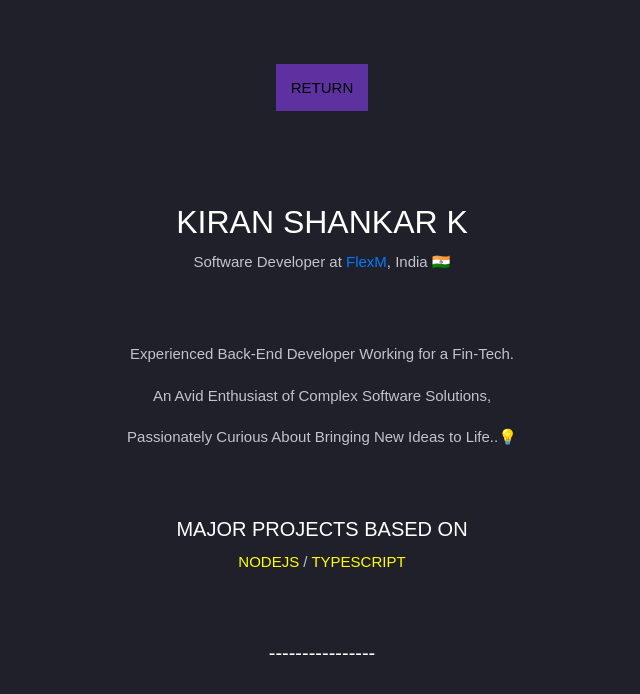
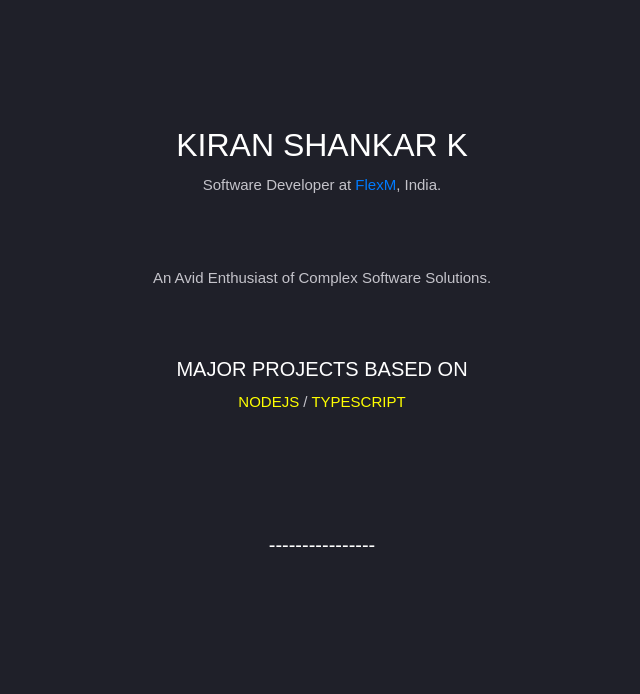
Before and after one commit to nochrome518/knowme, a plain HTML site: page action.html in a window 1280 px wide. Shown: the whole page, without its empty margins (318-958 px from the left). Drawn offline with nearby package versions, Linux system fonts and the light colour scheme.

Commit message:
html files updated

```diff
--- a/action.html
+++ b/action.html
@@ -14,18 +14,15 @@
 </head>
 <body>
 <div id="area">
-  <div id ="menu">  <a href="index.html">RETURN</a>   </div>
-  <br></br>
   <br></br>
   <h2>KIRAN SHANKAR K</h2>
-  <p> Software Developer at <a id ="flexm" href="https://www.flexm.com">FlexM</a>, India 🇮🇳</p>
+  <p> Software Developer at <a id ="flexm" href="https://www.flexm.com">FlexM</a>, India.</p>
   <br></br>
-  <p>Experienced Back-End Developer Working for a Fin-Tech.</p>
-  <p>An Avid Enthusiast of Complex Software Solutions,</p>
-  <p>Passionately Curious About Bringing New Ideas to Life..💡</p>
+  <p>An Avid Enthusiast of Complex Software Solutions.</p>
   <br></br>
   <h5>MAJOR PROJECTS BASED ON</h5>
   <p><split id = "s1">NODEJS</split> / <split id = "s2">TYPESCRIPT</split></p>
+  <br></br>
   <br></br>
   <h5>----------------</h5>
   <br></br>
```
Also changed, not shown: index.html (+1 -2 lines), login.html (+1 -5 lines).
